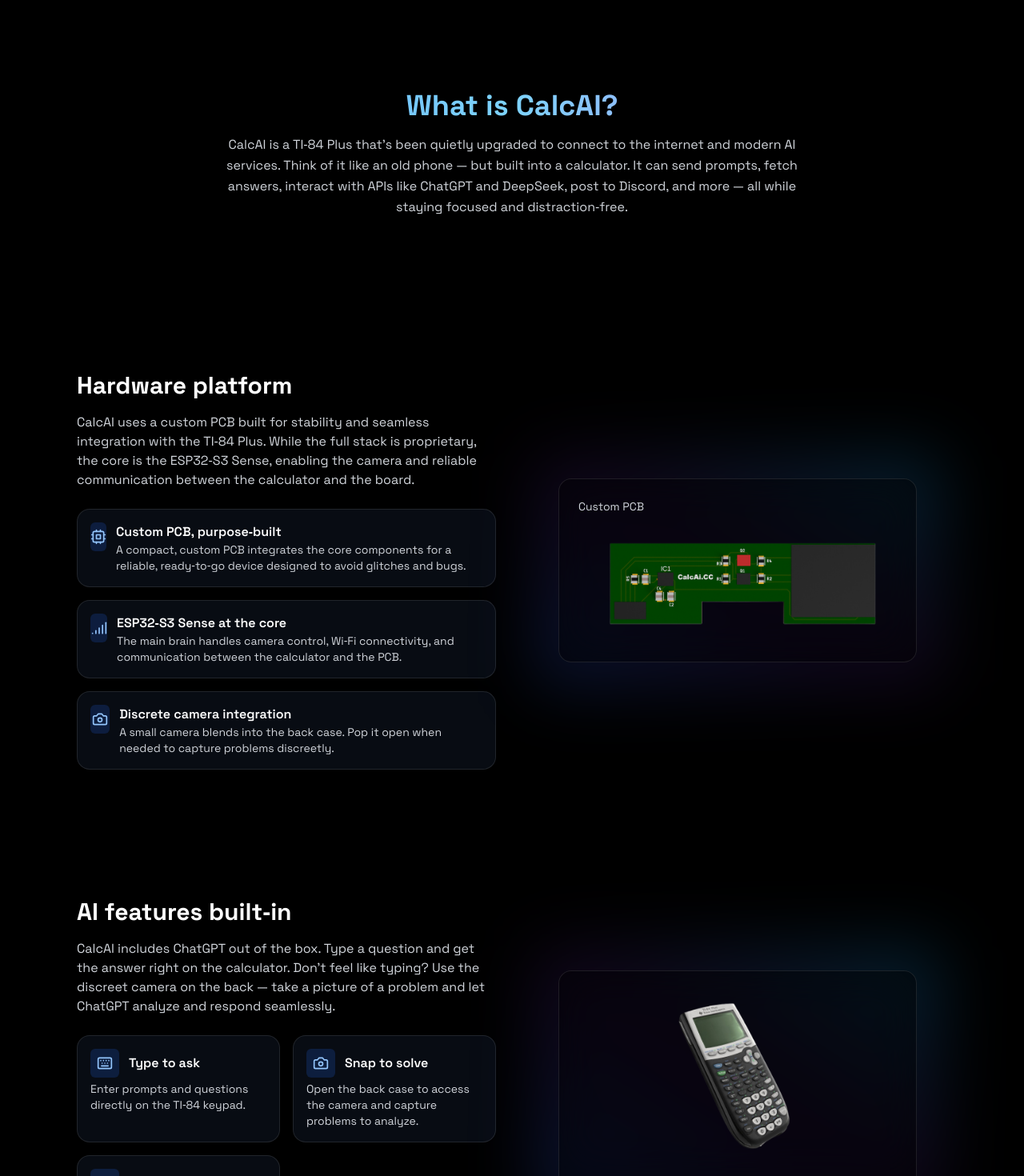
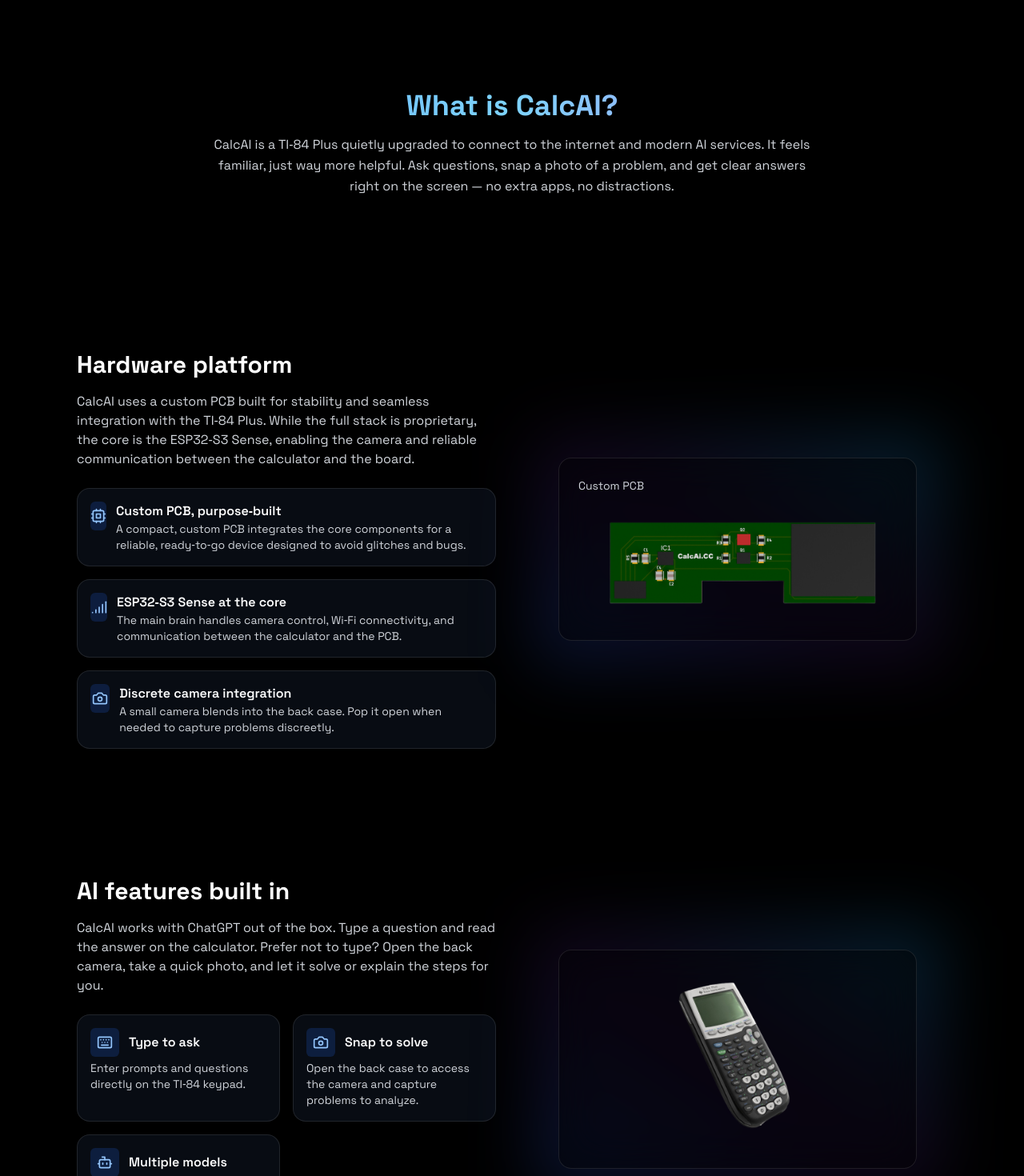
Before and after one commit to ceeazer1/calc, a Next.js app: page / in a window 1280 px wide. Shown: the part 878-2348 px from the top of the page at 80% size. Built offline with nearby package versions, Linux system fonts and the light colour scheme.

Commit message:
Rewrite copy to feel more human; remove em-dash style phrasing

```diff
--- a/components/AIFeatures.jsx
+++ b/components/AIFeatures.jsx
@@ -15,10 +15,10 @@
             viewport={{ once: true, amount: 0.3 }}
             transition={{ duration: 0.5 }}
           >
-            <h2 className="text-3xl font-bold mb-4">AI features built‑in</h2>
+            <h2 className="text-3xl font-bold mb-4">AI features built in</h2>
             <p className="text-gray-300 mb-6">
-              CalcAI includes ChatGPT out of the box. Type a question and get the answer right on the calculator. Don’t feel like typing?
-              Use the discreet camera on the back — take a picture of a problem and let ChatGPT analyze and respond seamlessly.
+              CalcAI works with ChatGPT out of the box. Type a question and read the answer on the calculator. Prefer not to type?
+              Open the back camera, take a quick photo, and let it solve or explain the steps for you.
             </p>
 
             <div className="grid sm:grid-cols-2 gap-4">
--- a/components/WhatIsCalcAI.jsx
+++ b/components/WhatIsCalcAI.jsx
@@ -19,9 +19,9 @@
             What is CalcAI?
           </h2>
           <p className="text-gray-300 max-w-3xl mx-auto leading-relaxed">
-            CalcAI is a TI‑84 Plus that’s been quietly upgraded to connect to the internet and modern AI services.
-            Think of it like an old phone — but built into a calculator. It can send prompts, fetch answers, interact with
-            APIs like ChatGPT and DeepSeek, post to Discord, and more — all while staying focused and distraction‑free.
+            CalcAI is a TI‑84 Plus quietly upgraded to connect to the internet and modern AI services. It feels familiar,
+            just way more helpful. Ask questions, snap a photo of a problem, and get clear answers right on the screen — no extra apps,
+            no distractions.
           </p>
         </motion.div>
 
```
